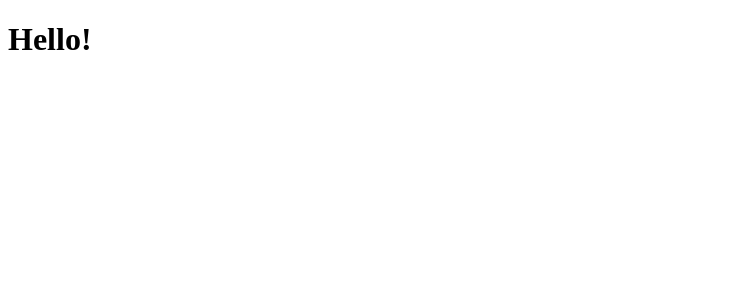
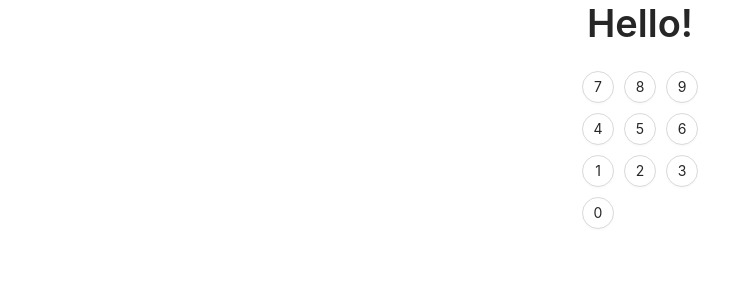
Before and after one commit to spacepolice10/react-calc, a React (Vite) app: page / in a window 1280 px wide. Shown: the top 300 px of the page, without its empty margins (0-753 px from the left). Built offline with nearby package versions, Linux system fonts and the light colour scheme.

Commit message:
feat: add basic number-buttons

```diff
--- a/src/App.jsx
+++ b/src/App.jsx
@@ -1,10 +1,17 @@
 import { Typography } from 'antd';
+import Numbers from './components/Numbers';
+
 const { Title } = Typography;
+const style = {display: 'flex', justifyContent: 'center', alignItems: 'center', flexDirection: 'column'}
+
 const App = () => {
   return (
-    <Title>
-      Hello!
-    </Title>
+    <div style={style}>
+      <Title>
+        Hello!
+      </Title>
+      <Numbers />
+    </div>
   )
 }
 
--- /dev/null
+++ b/src/components/Numbers.jsx
@@ -0,0 +1,50 @@
+import { Row, Col, Button, Space } from 'antd'
+
+const style={margin: '5px'}
+
+const Numbers = () => {
+    return (
+    <div>
+        <Row justify='center'>
+            <Col span={8}>
+                <Button style={style} shape='circle'>7</Button>
+            </Col>
+            <Col span={8}>
+                <Button style={style} shape='circle'>8</Button>
+            </Col>
+            <Col span={8}>
+                <Button style={style} shape='circle'>9</Button>
+            </Col>
+        </Row>
+        <Row>
+            <Col span={8}>
+                <Button style={style} shape='circle'>4</Button>
+            </Col>
+            <Col span={8}>
+                <Button style={style} shape='circle'>5</Button>
+            </Col>
+            <Col span={8}>
+                <Button style={style} shape='circle'>6</Button>
+            </Col>
+        </Row>
+        <Row>
+            <Col span={8}>
+                <Button style={style} shape='circle'>1</Button>
+            </Col>
+            <Col span={8}>
+                <Button style={style} shape='circle'>2</Button>
+            </Col>
+            <Col span={8}>
+                <Button style={style} shape='circle'>3</Button>
+            </Col>
+        </Row>
+        <Row>
+            <Col span={12}>
+                <Button style={style} shape='circle'>0</Button>
+            </Col>
+        </Row>
+    </div>
+    )
+}
+
+export default Numbers
--- a/src/main.jsx
+++ b/src/main.jsx
@@ -1,5 +1,6 @@
 import React from 'react'
 import ReactDOM from 'react-dom'
+import 'antd/dist/antd.css';
 import './index.css'
 import App from './App'
 
```
